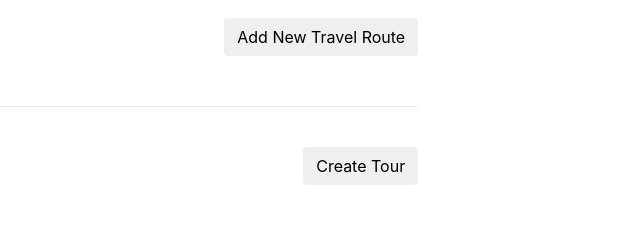
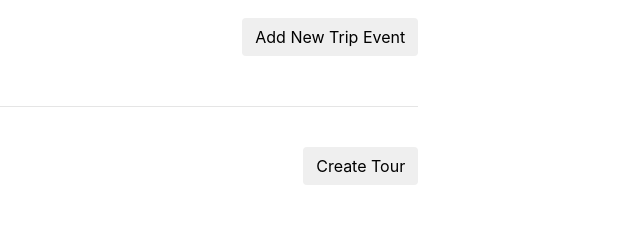
Before and after one commit to eminbahadir98/ibitur, a PHP site: page /tour_adding.php in a window 1280 px wide. Shown: the part 3908-4148 px from the top of the page, without its empty margins (625-1265 px from the left). Run offline with PHP 8.4, Linux system fonts and the light colour scheme; the visitor is signed in with stand-in values (Sample User, id 1); data that the repository does not hold is empty.

Commit message:
Fixed trip event typo.

```diff
--- a/website/tour_adding.php
+++ b/website/tour_adding.php
@@ -603,7 +603,7 @@ if ($logged_in && $current_is_staff) {
             echo '</select><br><br>';
             ?>
 
-            <button class="submit-button btn" type="button" onclick="createTripEvent()">Add New Travel Route</button>
+            <button class="submit-button btn" type="button" onclick="createTripEvent()">Add New Trip Event</button>
 
 
 
```
